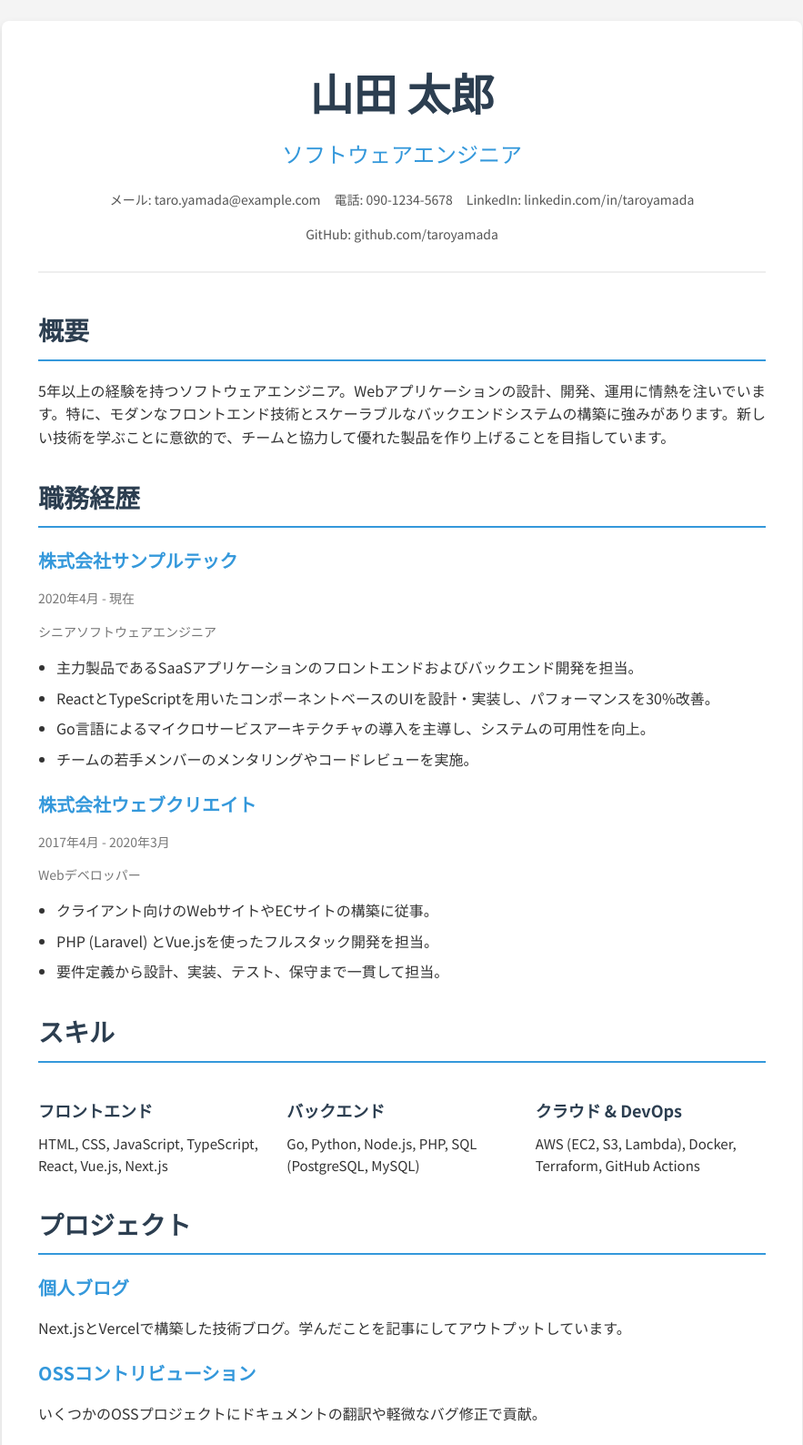
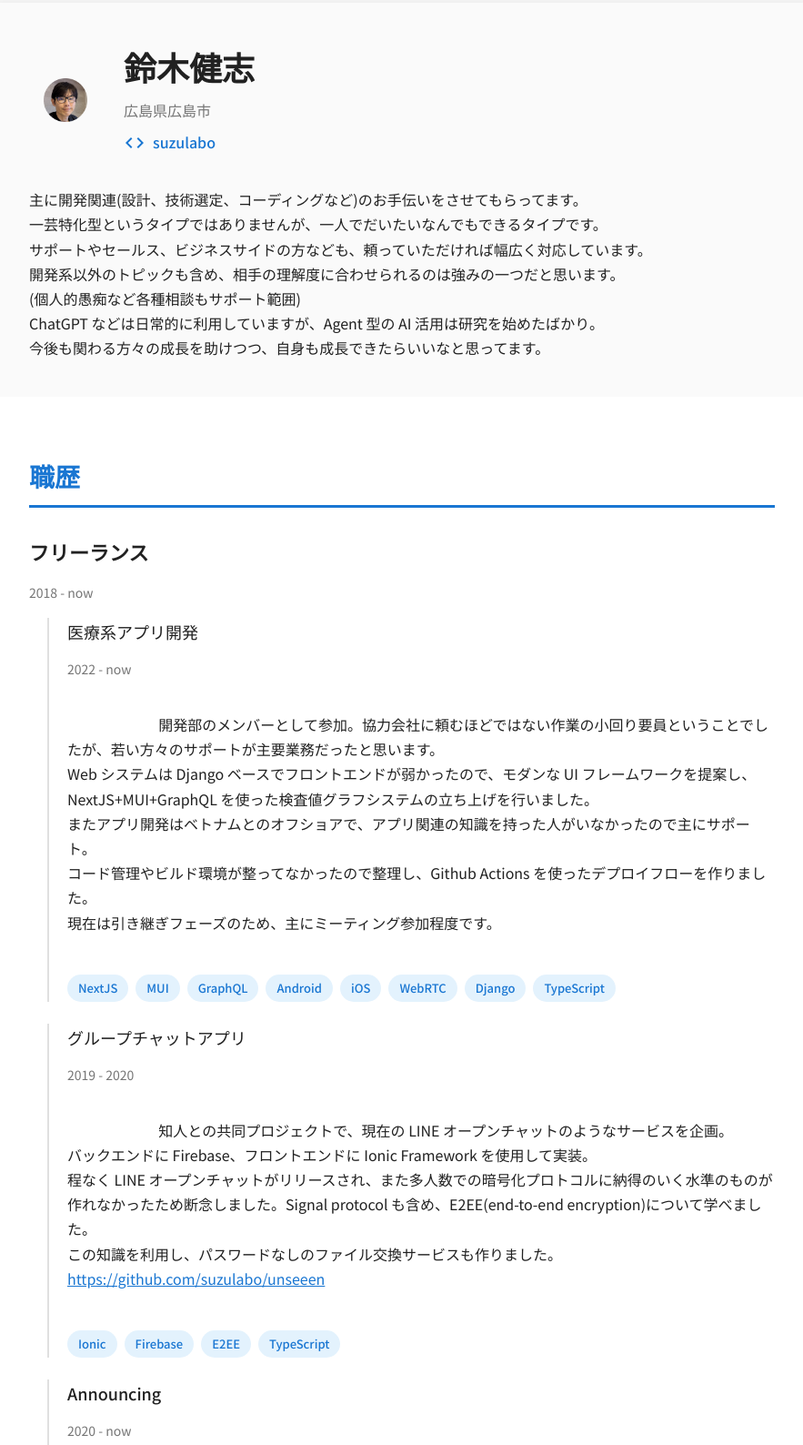
Before and after one commit to suzulabo/resume, a website: page index.html in a window 1280 px wide. Shown: the part 17-1605 px from the top of the page at 91% size, without its empty margins (198-1081 px from the left). Drawn offline with Linux system fonts and the light colour scheme.

Commit message:
職務経歴書の草案を作成

```diff
--- a/index.html
+++ b/index.html
@@ -3,92 +3,116 @@
 <head>
     <meta charset="UTF-8">
     <meta name="viewport" content="width=device-width, initial-scale=1.0">
-    <title>職務経歴書 - 山田 太郎</title>
+    <title>職務経歴書 - 鈴木健志</title>
     <link rel="stylesheet" href="style.css">
-    <link href="https://fonts.googleapis.com/css2?family=Noto+Sans+JP:wght@300;400;700&display=swap" rel="stylesheet">
+    <link rel="preconnect" href="https://fonts.googleapis.com">
+    <link rel="preconnect" href="https://fonts.gstatic.com" crossorigin>
+    <link href="https://fonts.googleapis.com/css2?family=Roboto:wght@400;500;700&family=Noto+Sans+JP:wght@400;500;700&display=swap" rel="stylesheet">
+    <link href="https://fonts.googleapis.com/icon?family=Material+Icons" rel="stylesheet">
 </head>
 <body>
     <div class="container">
-        <header class="header">
-            <h1>山田 太郎</h1>
-            <p class="job-title">ソフトウェアエンジニア</p>
-            <div class="contact-info">
-                <p>メール: taro.yamada@example.com</p>
-                <p>電話: 090-1234-5678</p>
-                <p>LinkedIn: linkedin.com/in/taroyamada</p>
-                <p>GitHub: github.com/taroyamada</p>
-            </div>
-        </header>
+        <main class="resume">
+            <header class="resume-header">
+                <div class="profile">
+                    <img src="./face2-transparent.png" alt="プロフィール写真" class="profile-icon">
+                    <div class="profile-info">
+                        <h1 class="name">鈴木健志</h1>
+                        <p class="address">広島県広島市</p>
+                        <div class="links">
+                            <a href="https://github.com/suzulabo" target="_blank"><span class="material-icons">code</span> suzulabo</a>
+                        </div>
+                    </div>
+                </div>
+                <div class="summary">
+                    <p>主に開発関連(設計、技術選定、コーディングなど)のお手伝いをさせてもらってます。
+一芸特化型というタイプではありませんが、一人でだいたいなんでもできるタイプです。
+サポートやセールス、ビジネスサイドの方なども、頼っていただければ幅広く対応しています。
+開発系以外のトピックも含め、相手の理解度に合わせられるのは強みの一つだと思います。
+(個人的愚痴など各種相談もサポート範囲)
+ChatGPT などは日常的に利用していますが、Agent 型の AI 活用は研究を始めたばかり。
+今後も関わる方々の成長を助けつつ、自身も成長できたらいいなと思ってます。</p>
+                </div>
+            </header>
 
-        <section class="section">
-            <h2 class="section-title">概要</h2>
-            <p class="summary">
-                5年以上の経験を持つソフトウェアエンジニア。Webアプリケーションの設計、開発、運用に情熱を注いでいます。特に、モダンなフロントエンド技術とスケーラブルなバックエンドシステムの構築に強みがあります。新しい技術を学ぶことに意欲的で、チームと協力して優れた製品を作り上げることを目指しています。
-            </p>
-        </section>
+            <section class="experience">
+                <h2 class="section-title">職歴</h2>
 
-        <section class="section">
-            <h2 class="section-title">職務経歴</h2>
-            <div class="job">
-                <h3>株式会社サンプルテック</h3>
-                <p class="job-period">2020年4月 - 現在</p>
-                <p class="job-role">シニアソフトウェアエンジニア</p>
-                <ul>
-                    <li>主力製品であるSaaSアプリケーションのフロントエンドおよびバックエンド開発を担当。</li>
-                    <li>ReactとTypeScriptを用いたコンポーネントベースのUIを設計・実装し、パフォーマンスを30%改善。</li>
-                    <li>Go言語によるマイクロサービスアーキテクチャの導入を主導し、システムの可用性を向上。</li>
-                    <li>チームの若手メンバーのメンタリングやコードレビューを実施。</li>
-                </ul>
-            </div>
-            <div class="job">
-                <h3>株式会社ウェブクリエイト</h3>
-                <p class="job-period">2017年4月 - 2020年3月</p>
-                <p class="job-role">Webデベロッパー</p>
-                <ul>
-                    <li>クライアント向けのWebサイトやECサイトの構築に従事。</li>
-                    <li>PHP (Laravel) とVue.jsを使ったフルスタック開発を担当。</li>
-                    <li>要件定義から設計、実装、テスト、保守まで一貫して担当。</li>
-                </ul>
-            </div>
-        </section>
+                <article class="job-entry">
+                    <h3 class="job-title">フリーランス</h3>
+                    <p class="job-duration">2018 - now</p>
 
-        <section class="section">
-            <h2 class="section-title">スキル</h2>
-            <div class="skills">
-                <div class="skill-category">
-                    <h3>フロントエンド</h3>
-                    <p>HTML, CSS, JavaScript, TypeScript, React, Vue.js, Next.js</p>
-                </div>
-                <div class="skill-category">
-                    <h3>バックエンド</h3>
-                    <p>Go, Python, Node.js, PHP, SQL (PostgreSQL, MySQL)</p>
-                </div>
-                <div class="skill-category">
-                    <h3>クラウド & DevOps</h3>
-                    <p>AWS (EC2, S3, Lambda), Docker, Terraform, GitHub Actions</p>
-                </div>
-            </div>
-        </section>
+                    <div class="project-entry">
+                        <h4 class="project-title">医療系アプリ開発</h4>
+                        <p class="project-duration">2022 - now</p>
+                        <p class="project-description">
+                            開発部のメンバーとして参加。協力会社に頼むほどではない作業の小回り要員ということでしたが、若い方々のサポートが主要業務だったと思います。
+Web システムは Django ベースでフロントエンドが弱かったので、モダンな UI フレームワークを提案し、NextJS+MUI+GraphQL を使った検査値グラフシステムの立ち上げを行いました。
+またアプリ開発はベトナムとのオフショアで、アプリ関連の知識を持った人がいなかったので主にサポート。
+コード管理やビルド環境が整ってなかったので整理し、Github Actions を使ったデプロイフローを作りました。
+現在は引き継ぎフェーズのため、主にミーティング参加程度です。
+                        </p>
+                        <div class="keywords">
+                            <span>NextJS</span><span>MUI</span><span>GraphQL</span><span>Android</span><span>iOS</span><span>WebRTC</span><span>Django</span><span>TypeScript</span>
+                        </div>
+                    </div>
 
-        <section class="section">
-            <h2 class="section-title">プロジェクト</h2>
-            <div class="project">
-                <h3>個人ブログ</h3>
-                <p>Next.jsとVercelで構築した技術ブログ。学んだことを記事にしてアウトプットしています。</p>
-            </div>
-            <div class="project">
-                <h3>OSSコントリビューション</h3>
-                <p>いくつかのOSSプロジェクトにドキュメントの翻訳や軽微なバグ修正で貢献。</p>
-            </div>
-        </section>
+                    <div class="project-entry">
+                        <h4 class="project-title">グループチャットアプリ</h4>
+                        <p class="project-duration">2019 - 2020</p>
+                        <p class="project-description">
+                            知人との共同プロジェクトで、現在の LINE オープンチャットのようなサービスを企画。
+バックエンドに Firebase、フロントエンドに Ionic Framework を使用して実装。
+程なく LINE オープンチャットがリリースされ、また多人数での暗号化プロトコルに納得のいく水準のものが作れなかったため断念しました。Signal protocol も含め、E2EE(end-to-end encryption)について学べました。
+この知識を利用し、パスワードなしのファイル交換サービスも作りました。
+<a href="https://github.com/suzulabo/unseeen" target="_blank">https://github.com/suzulabo/unseeen</a>
+                        </p>
+                        <div class="keywords">
+                            <span>Ionic</span><span>Firebase</span><span>E2EE</span><span>TypeScript</span>
+                        </div>
+                    </div>
 
-        <section class="section">
-            <h2 class="section-title">学歴</h2>
-            <div class="education">
-                <h3>東京情報大学</h3>
-                <p>情報科学部 | 2017年3月卒業</p>
-            </div>
-        </section>
+                    <div class="project-entry">
+                        <h4 class="project-title">Announcing</h4>
+                        <p class="project-duration">2020 - now</p>
+                        <p class="project-description">
+                            現在開発中の Web サービス。
+<a href="https://github.com/announcing-app/announcing" target="_blank">https://github.com/announcing-app/announcing</a>
+初期は StencilJS、Firebase、Capacitor を使って Web/iOS/Android のマルチプラットフォームとして開発。
+一旦ストアへのリリースまで行いましたが、セーするポイントとアーキテクチャの見直しのため作り直し。
+現在は Sveltekit、Cloudflare で、Web のみのサービスとして構築しています。
+                        </p>
+                    </div>
+                </article>
+
+                <article class="job-entry">
+                    <h3 class="job-title">株式会社 SyncThought</h3>
+                    <p class="job-duration">2011 - 2017</p>
+                    <p class="project-description">
+                        小さい会社の 5 人目のメンバーとして参画。
+コーディングから自前のデータセンター構築、アーキテクチャ設計、営業の同行、CS のサポート、採用面接などなど、いろいろとやってました。
+開発関連だけではなく会社全体のバランスを取るのも大事な役割だったと思います。
+                    </p>
+                    <div class="keywords">
+                        <span>Java</span><span>MySQL</span><span>Lucene</span><span>Solr</span><span>Hadoop</span><span>HBase</span><span>Cassandra</span><span>ElasticSearch</span><span>CentOS</span><span>VMWare</span><span>AWS</span><span>WordPress</span>
+                    </div>
+                </article>
+
+                <article class="job-entry">
+                    <h3 class="job-title">フリーランス etc</h3>
+                    <p class="job-duration">1997 - 2011</p>
+                    <p class="project-description">
+                        東京高専電気工学科卒業後、自動車系ソフトウェア開発の企業に就職し 3 年後にフリーランスで活動。
+その後 1 年ほどベンチャー企業にも参画。
+設計からコーディング、インフラ構築まで一人でなんでもやらないといけない環境で、いろいろと経験させていただきました。
+                    </p>
+                    <div class="keywords">
+                        <span>Python</span><span>GAE</span><span>C#</span><span>C++</span><span>PHP</span><span>SymbianOS</span><span>Embedded Linux</span><span>PocketPC</span><span>SQLServer</span><span>Delphi</span><span>Sybase</span><span>Btrieve</span>
+                    </div>
+                </article>
+
+            </section>
+        </main>
     </div>
 </body>
 </html>
--- a/style.css
+++ b/style.css
@@ -1,130 +1,205 @@
+:root {
+    --primary-color: #1976d2;
+    --text-color: #212121;
+    --background-color: #f5f5f5;
+    --card-background-color: #ffffff;
+    --shadow-color: rgba(0, 0, 0, 0.1);
+}
+
 body {
-    font-family: 'Noto Sans JP', sans-serif;
-    line-height: 1.6;
-    background-color: #f4f4f4;
-    color: #333;
+    font-family: 'Noto Sans JP', 'Roboto', sans-serif;
+    line-height: 1.7;
+    background-color: var(--background-color);
+    color: var(--text-color);
     margin: 0;
-    padding: 0;
 }
 
 .container {
-    max-width: 800px;
-    margin: 40px auto;
-    background: #fff;
-    padding: 40px;
-    border-radius: 8px;
-    box-shadow: 0 4px 10px rgba(0,0,0,0.1);
+    max-width: 900px;
+    margin: 0 auto;
+    padding: 20px;
 }
 
-.header {
-    text-align: center;
-    margin-bottom: 40px;
-    border-bottom: 2px solid #eee;
-    padding-bottom: 30px;
+.resume {
+    background: var(--card-background-color);
+    border-radius: 8px;
+    box-shadow: 0 4px 12px var(--shadow-color);
+    overflow: hidden;
 }
 
-.header h1 {
-    font-size: 48px;
-    margin: 0;
-    font-weight: 700;
-    color: #2c3e50;
+.resume-header {
+    padding: 40px;
+    background-color: #fafafa;
 }
 
-.job-title {
-    font-size: 24px;
-    margin: 10px 0;
-    color: #3498db;
-    font-weight: 400;
+.profile {
+    display: flex;
+    align-items: center;
+    margin-bottom: 30px;
 }
 
-.contact-info {
-    display: flex;
-    justify-content: center;
-    flex-wrap: wrap;
-    gap: 15px;
-    margin-top: 20px;
-    font-size: 14px;
-    color: #555;
+.profile-icon {
+    width: 80px;
+    height: 80px;
+    border-radius: 50%;
+    margin-right: 24px;
+    object-fit: cover;
 }
 
-.contact-info p {
+.profile-info .name {
+    font-size: 36px;
+    font-weight: 700;
     margin: 0;
 }
 
-.section {
-    margin-bottom: 30px;
+.profile-info .address {
+    font-size: 16px;
+    color: #757575;
+    margin: 4px 0 8px;
+}
+
+.links a {
+    display: inline-flex;
+    align-items: center;
+    text-decoration: none;
+    color: var(--primary-color);
+    font-weight: 500;
+}
+
+.links .material-icons {
+    margin-right: 8px;
+}
+
+.summary p {
+    margin: 0;
+    font-size: 16px;
+    white-space: pre-wrap;
+}
+
+.experience {
+    padding: 40px;
 }
 
 .section-title {
     font-size: 28px;
-    border-bottom: 2px solid #3498db;
-    padding-bottom: 10px;
-    margin-bottom: 20px;
-    color: #2c3e50;
     font-weight: 700;
+    color: var(--primary-color);
+    border-bottom: 3px solid var(--primary-color);
+    padding-bottom: 8px;
+    margin-bottom: 30px;
 }
 
-.summary {
-    font-size: 16px;
-    text-align: justify;
+.job-entry {
+    margin-bottom: 40px;
 }
 
-.job, .project, .education {
-    margin-bottom: 20px;
+.job-title {
+    font-size: 22px;
+    font-weight: 700;
+    margin: 0 0 4px;
 }
 
-.job h3, .project h3, .education h3 {
-    font-size: 20px;
-    color: #3498db;
-    margin-bottom: 5px;
+.job-duration {
+    font-size: 14px;
+    color: #757575;
+    margin-bottom: 16px;
 }
 
-.job-period, .job-role {
-    font-size: 14px;
-    color: #777;
-    margin-bottom: 10px;
+.project-entry {
+    margin-left: 20px;
+    padding-left: 20px;
+    border-left: 2px solid #e0e0e0;
+    margin-bottom: 24px;
 }
 
-.job ul {
-    padding-left: 20px;
+.project-title {
+    font-size: 18px;
+    font-weight: 500;
+    margin: 0 0 4px;
 }
 
-.job li {
+.project-duration {
+    font-size: 14px;
+    color: #757575;
     margin-bottom: 8px;
 }
 
-.skills {
-    display: grid;
-    grid-template-columns: repeat(auto-fit, minmax(250px, 1fr));
-    gap: 20px;
+.project-description {
+    margin: 0 0 16px;
+    white-space: pre-wrap;
 }
 
-.skill-category h3 {
-    font-size: 18px;
-    color: #2c3e50;
-    margin-bottom: 10px;
+.project-description a {
+    color: var(--primary-color);
 }
 
-.skill-category p {
-    margin: 0;
-    font-size: 15px;
+.keywords {
+    display: flex;
+    flex-wrap: wrap;
+    gap: 8px;
 }
 
-@media (max-width: 600px) {
+.keywords span {
+    background-color: #e3f2fd;
+    color: var(--primary-color);
+    padding: 4px 12px;
+    border-radius: 16px;
+    font-size: 13px;
+    font-weight: 500;
+}
+
+/* Responsive Design */
+@media (max-width: 768px) {
+    .profile {
+        flex-direction: column;
+        text-align: center;
+    }
+
+    .profile-icon {
+        margin-right: 0;
+        margin-bottom: 16px;
+    }
+
+    .resume-header, .experience {
+        padding: 30px;
+    }
+}
+
+/* Print Styles */
+@media print {
+    body {
+        background-color: #fff;
+    }
+
     .container {
+        width: 100%;
+        max-width: 100%;
+        padding: 0;
+        margin: 0;
+    }
+
+    .resume {
+        box-shadow: none;
+        border-radius: 0;
+        border: 1px solid #ddd;
+    }
+
+    .resume-header, .experience {
         padding: 20px;
     }
 
-    .header h1 {
-        font-size: 36px;
+    .keywords span {
+        background-color: #f0f0f0;
+        border: 1px solid #ddd;
+        color: #333;
     }
 
-    .job-title {
-        font-size: 20px;
+    a {
+        text-decoration: none;
+        color: #000;
     }
 
-    .contact-info {
-        flex-direction: column;
-        align-items: center;
+    .links a::after {
+        content: " (" attr(href) ")";
     }
 }
```
Also changed, not shown: GEMINI.md (+6 -2 lines), resume.md (+2 -2 lines).
